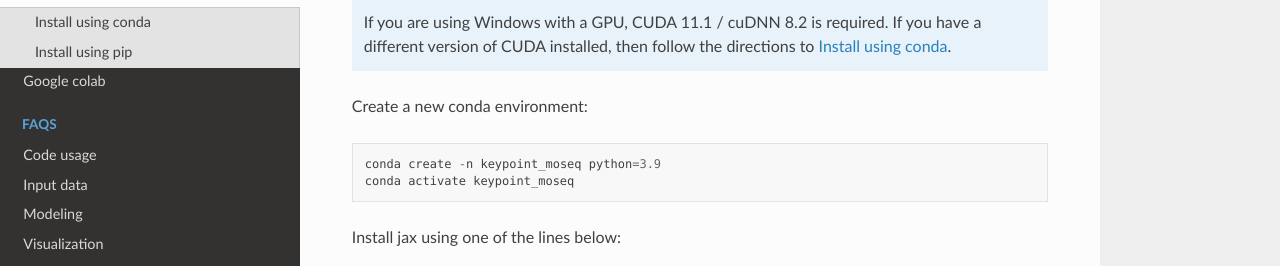
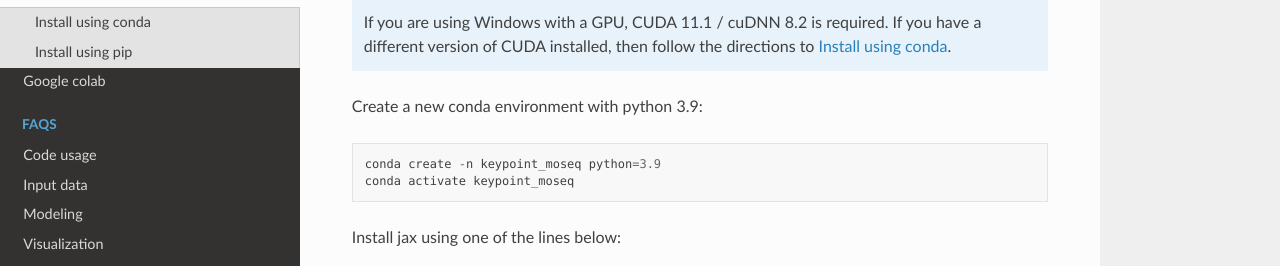
Before and after one commit to dattalab/keypoint-moseq, a Sphinx documentation site: the page built from docs/source/install.rst, in a window 1280 px wide and 900 px high, scrolled down 1251 px. Shown: the part 161-427 px from the top of the window. Built offline with Sphinx 7.4.7 and the Read the Docs theme 2.0.0, drawn with Linux system fonts in a browser that asks for light colours; pages that are not in the unit, such as notebooks, are missing from menus.

Commit message:
RTD bugfix

```diff
--- a/docs/requirements.txt
+++ b/docs/requirements.txt
@@ -4,4 +4,4 @@ sphinx-rtd-theme
 autodocsumm
 myst-nb
 requests>=2.5.0
-jax[cpu]==0.3.22
+jax[cpu]==0.4.1
--- a/docs/source/install.rst
+++ b/docs/source/install.rst
@@ -61,7 +61,7 @@ Install using pip
    If you are using Windows with a GPU, CUDA 11.1 / cuDNN 8.2 is required. If you have a different version of CUDA installed, then follow the directions to `Install using conda`_.
 
 
-Create a new conda environment::
+Create a new conda environment with python 3.9::
 
    conda create -n keypoint_moseq python=3.9
    conda activate keypoint_moseq
```
Also changed, not shown: .readthedocs.yml.
